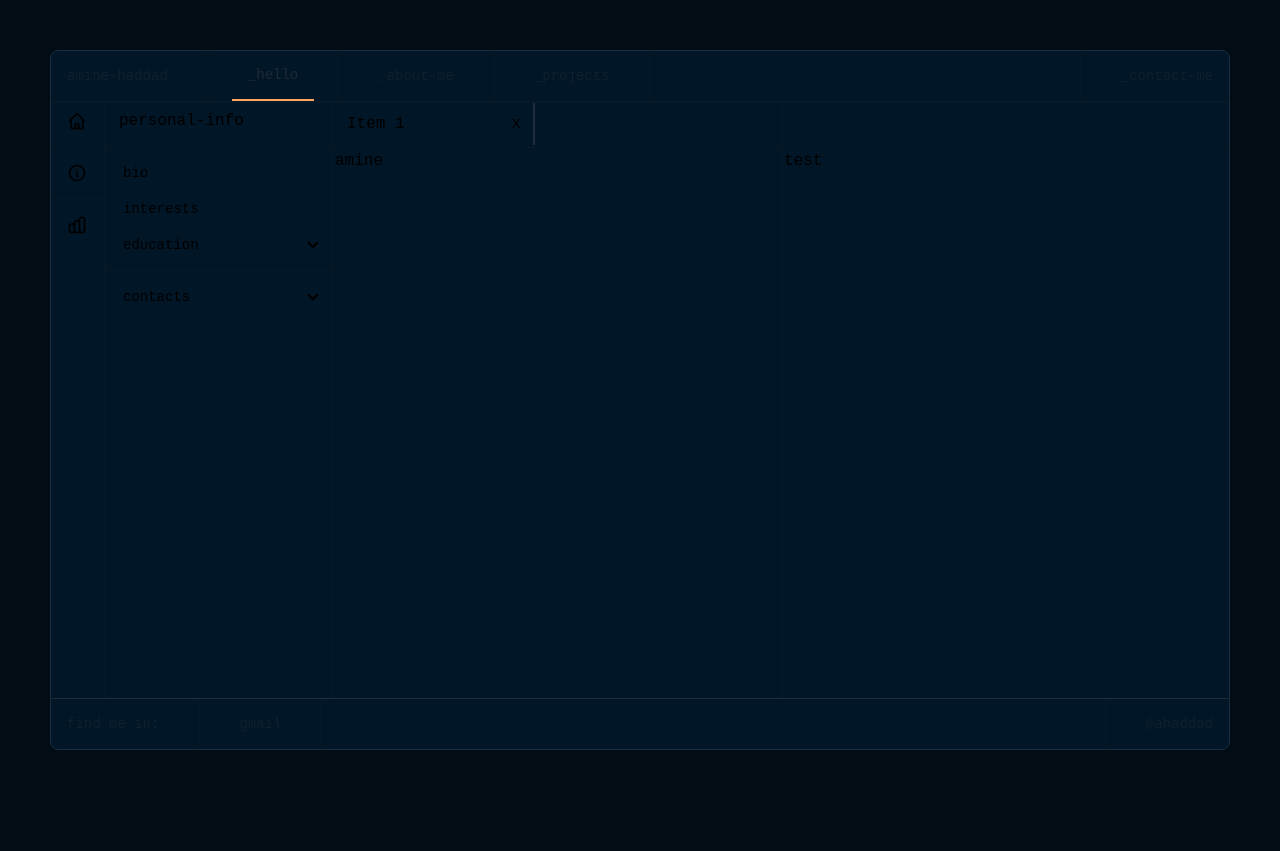
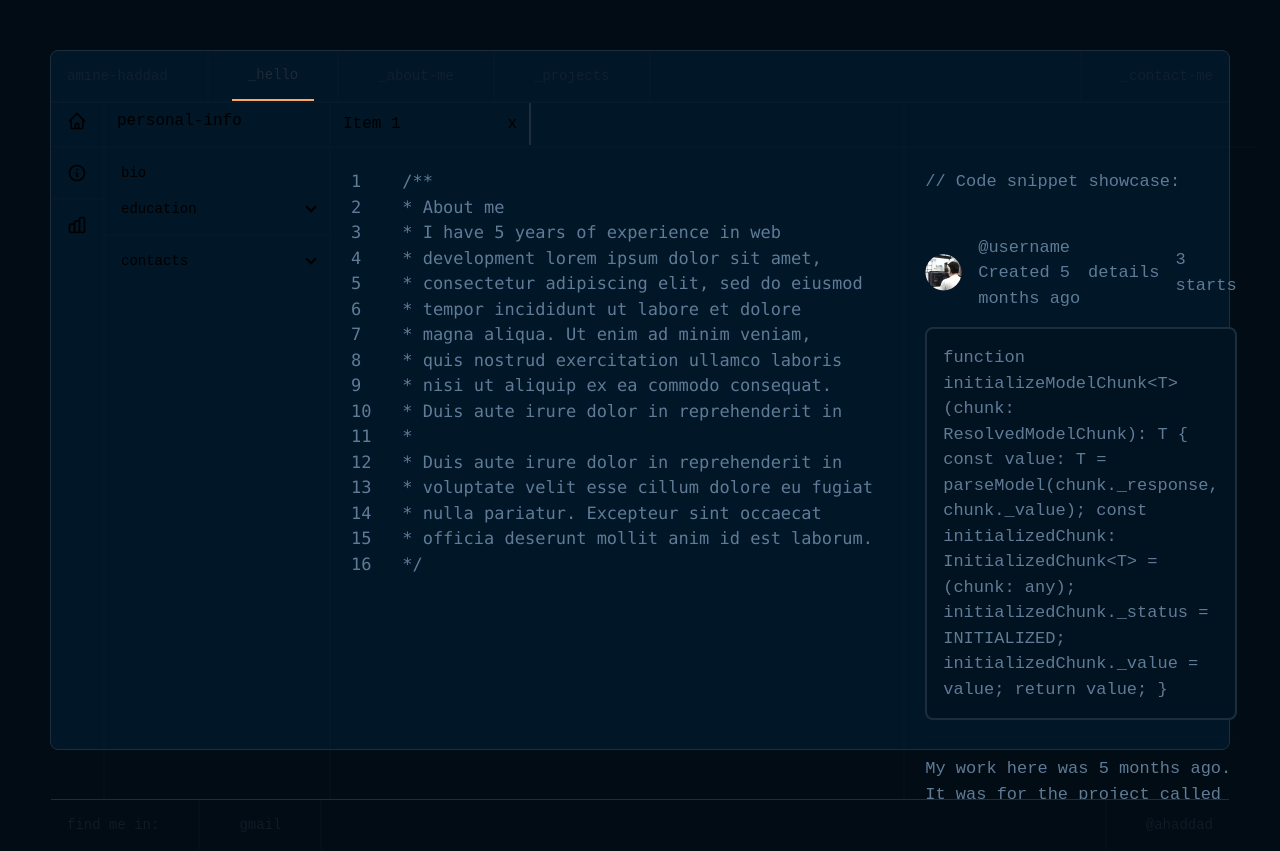
Before and after one commit to ahaddad98/portfolio, a Next.js app: page /aboutme/high-school in a window 1280 px wide. Before the commit the page ends 800 px from the top, so only its background shows below. Built offline with nearby package versions, Linux system fonts and the light colour scheme.

Commit message:
add high-school and fix scroll problem

```diff
--- a/app/aboutme/bio/Card.tsx
+++ b/app/aboutme/bio/Card.tsx
@@ -0,0 +1,39 @@
+import Image from "next/image";
+import React from "react";
+
+const CardSnippet = () => {
+    return <div className="mt-10">
+        <div className="mt-4 flex w-full items-center justify-between">
+            <div className="flex items-center justify-start gap-4">
+                <Image src={'/username.png'} alt="" width={50} height={50} />
+                <div>
+                    <div>
+                        @username
+                    </div>
+                    <div>
+                        Created 5 months ago
+                    </div>
+                </div>
+            </div>
+            <div className="flex items-center gap-4">
+                <div>
+                    details
+                </div>
+                <div>
+                    3 starts
+                </div>
+            </div>
+        </div>
+        <div className="mt-4 rounded-lg p-4 border-[2px] border-cadrborder bg-cardbg">
+            <p>
+                {'function initializeModelChunk<T>(chunk: ResolvedModelChunk): T { const value: T = parseModel(chunk._response, chunk._value); const initializedChunk: InitializedChunk<T> = (chunk: any); initializedChunk._status = INITIALIZED; initializedChunk._value = value; return value; }'}
+            </p>
+        </div>
+        <div className="w-full divider divider-vertical m-0 mt-4 mb-4 p-0 h-1"></div>
+        <div>
+            My work here was 5 months ago. It was for the project called “...”. Some other text can be placed here.
+        </div>
+    </div>
+}
+
+export default CardSnippet
--- a/app/aboutme/high-school/page.tsx
+++ b/app/aboutme/high-school/page.tsx
@@ -1,4 +1,5 @@
 import React from "react";
+import CardSnippet from "../bio/Card";
 
 const HightSchool = () => {
     return <React.Fragment>
@@ -8,8 +9,25 @@ const HightSchool = () => {
                 <a>x</a>
             </div>
             <div className="w-full divider divider-vertical m-0 mt-0 p-0 h-1"></div>
-            <div className="flex flex-1 overflow-y-scroll">
-                amine
+            <div className="flex flex-1 overflow-y-scroll p-5 text-[17px] text-mygray max-h-[660px]">
+                <pre>
+                    1    /** <br />
+                    2    * About me <br />
+                    3    * I have 5 years of еxperience in web <br />
+                    4    * development lorem ipsum dolor sit amet, <br />
+                    5    * consectetur adipiscing elit, sed do eiusmod <br />
+                    6    * tempor incididunt ut labore et dolore <br />
+                    7    * magna aliqua. Ut enim ad minim veniam, <br />
+                    8    * quis nostrud exercitation ullamco laboris <br />
+                    9    * nisi ut aliquip ex ea commodo consequat. <br />
+                    10   * Duis aute irure dolor in reprehenderit in <br />
+                    11   * <br />
+                    12   * Duis aute irure dolor in reprehenderit in <br />
+                    13   * voluptate velit esse cillum dolore eu fugiat <br />
+                    14   * nulla pariatur. Excepteur sint occaecat <br />
+                    15   * officia deserunt mollit anim id est laborum. <br />
+                    16   */
+                </pre>
             </div>
         </div>
         <div className="divider divider-horizontal m-0  p-0 w-1"></div>
@@ -17,8 +35,12 @@ const HightSchool = () => {
             <div className="h-[42px]">
             </div>
             <div className="w-full divider divider-vertical m-0 mt-0 p-0 h-1"></div>
-            <div className="flex flex-1 overflow-y-scroll">
-                test
+            <div className="flex flex-1 overflow-y-scroll p-5 max-h-[650px]">
+                <div className="text-[17px] text-mygray">
+                // Code snippet showcase:
+                <CardSnippet />
+                <CardSnippet />
+                </div>
             </div>
         </div>
     </React.Fragment>
--- a/app/aboutme/layout.tsx
+++ b/app/aboutme/layout.tsx
@@ -1,6 +1,6 @@
 import React from "react";
 import SideBar from "./sidebar";
-
+'use-client'
 const AboutMe = ({
     children,
 }: {
@@ -9,24 +9,6 @@ const AboutMe = ({
     return <div className="flex flex-1">
         <SideBar />
         {children}
-        {/* <div className="h-full flex-1 flex flex-col">
-            <div className="h-[42px] w-[200px] flex items-center justify-between pl-3 pr-3 border-r-2 border-r-bordercolor">
-                <a>Item 1</a>
-                <a>x</a>
-            </div>
-            <div className="w-full divider divider-vertical m-0 mt-0 p-0 h-1"></div>
-            <div className="flex flex-1 overflow-y-scroll">
-            </div>
-        </div>
-        <div className="divider divider-horizontal m-0  p-0 w-1"></div>
-        <div className="h-full flex-1 flex flex-col">
-            <div className="h-[42px]">
-            </div>
-            <div className="w-full divider divider-vertical m-0 mt-0 p-0 h-1"></div>
-            <div className="flex flex-1 overflow-y-scroll">
-                {children}
-            </div>
-        </div> */}
     </div>
 }
 export default AboutMe
--- a/app/aboutme/sidebar.tsx
+++ b/app/aboutme/sidebar.tsx
@@ -1,3 +1,4 @@
+import Link from "next/link";
 import React from "react";
 
 const SideBar = () => {
@@ -5,39 +6,39 @@ const SideBar = () => {
         <div className="h-full">
             <ul className="h-full  menu bg-base-200 rounded-box bg-transparent p-0">
                 <li>
-                    <a className="tooltip tooltip-right " data-tip="Home">
+                    <Link href={''} className="tooltip tooltip-right " data-tip="Home">
                         <svg xmlns="http://www.w3.org/2000/svg" className="h-5 w-5" fill="none" viewBox="0 0 24 24" stroke="currentColor"><path strokeLinecap="round" strokeLinejoin="round" strokeWidth="2" d="M3 12l2-2m0 0l7-7 7 7M5 10v10a1 1 0 001 1h3m10-11l2 2m-2-2v10a1 1 0 01-1 1h-3m-6 0a1 1 0 001-1v-4a1 1 0 011-1h2a1 1 0 011 1v4a1 1 0 001 1m-6 0h6" /></svg>
-                    </a>
+                    </Link>
                 </li>
                 <div className="divider divider-vertical m-0 mt-0 p-0"></div>
 
                 <li>
-                    <a className="tooltip tooltip-right " data-tip="Details">
+                    <Link href={''} className="tooltip tooltip-right " data-tip="Details">
                         <svg xmlns="http://www.w3.org/2000/svg" className="h-5 w-5" fill="none" viewBox="0 0 24 24" stroke="currentColor"><path strokeLinecap="round" strokeLinejoin="round" strokeWidth="2" d="M13 16h-1v-4h-1m1-4h.01M21 12a9 9 0 11-18 0 9 9 0 0118 0z" /></svg>
-                    </a>
+                    </Link>
                 </li>
                 <div className="divider divider-vertical m-0  p-0"></div>
 
                 <li>
-                    <a className="tooltip tooltip-right " data-tip="Stats">
+                    <Link href={''} className="tooltip tooltip-right " data-tip="Stats">
                         <svg xmlns="http://www.w3.org/2000/svg" className="h-5 w-5" fill="none" viewBox="0 0 24 24" stroke="currentColor"><path strokeLinecap="round" strokeLinejoin="round" strokeWidth="2" d="M9 19v-6a2 2 0 00-2-2H5a2 2 0 00-2 2v6a2 2 0 002 2h2a2 2 0 002-2zm0 0V9a2 2 0 012-2h2a2 2 0 012 2v10m-6 0a2 2 0 002 2h2a2 2 0 002-2m0 0V5a2 2 0 012-2h2a2 2 0 012 2v14a2 2 0 01-2 2h-2a2 2 0 01-2-2z" /></svg>
-                    </a>
+                    </Link>
                 </li>
             </ul>
         </div>
         <div className="divider divider-horizontal m-0  p-0 w-1"></div>
         <div h-full>
-            <div className="h-9 flex items-center pl-3"><a>personal-info</a></div>
+            <div className="h-9 flex items-center pl-3"><Link href={''}>personal-info</Link></div>
             <div className="w-full divider divider-vertical m-0 mt-0 p-0"></div>
             <ul className="h-full menu bg-base-200 w-56 rounded-box bg-transparent p-0">
-                <li className=""><a>bio</a></li>
-                <li className=""><a>interests</a></li>
+                <li className=""><Link href={'/aboutme/bio'}>bio</Link></li>
+                {/* <li className=""><Link href={''}>interests</Link></li> */}
                 <li className="">
                     <details >
                         <summary>education</summary>
                         <ul>
-                            <li className=""><a>high-school</a></li>
-                            <li className=""><a>university</a></li>
+                            <li className=""><Link href={'/aboutme/high-school'}>high-school</Link></li>
+                            <li className=""><Link href={'/aboutme/university'}>university</Link></li>
                         </ul>
                     </details>
                 </li>
@@ -46,8 +47,8 @@ const SideBar = () => {
                     <details >
                         <summary>contacts</summary>
                         <ul>
-                            <li className=""><a>user@gmail.com</a></li>
-                            <li className=""><a>+3598246359</a></li>
+                            <li className=""><Link href={''}>user@gmail.com</Link></li>
+                            <li className=""><Link href={''}>+3598246359</Link></li>
                         </ul>
                     </details>
                 </li>
--- a/app/aboutme/university/page.tsx
+++ b/app/aboutme/university/page.tsx
@@ -1,4 +1,6 @@
+
 import React from "react";
+import CardSnippet from "../bio/Card";
 
 const University = () => {
     return <React.Fragment>
@@ -8,8 +10,25 @@ const University = () => {
                 <a>x</a>
             </div>
             <div className="w-full divider divider-vertical m-0 mt-0 p-0 h-1"></div>
-            <div className="flex flex-1 overflow-y-scroll">
-                amine
+            <div className="flex flex-1 overflow-y-scroll p-5 text-[17px] text-mygray max-h-[660px]">
+                <pre>
+                    1    /** <br />
+                    2    * About me <br />
+                    3    * I have 5 years of еxperience in web <br />
+                    4    * development lorem ipsum dolor sit amet, <br />
+                    5    * consectetur adipiscing elit, sed do eiusmod <br />
+                    6    * tempor incididunt ut labore et dolore <br />
+                    7    * magna aliqua. Ut enim ad minim veniam, <br />
+                    8    * quis nostrud exercitation ullamco laboris <br />
+                    9    * nisi ut aliquip ex ea commodo consequat. <br />
+                    10   * Duis aute irure dolor in reprehenderit in <br />
+                    11   * <br />
+                    12   * Duis aute irure dolor in reprehenderit in <br />
+                    13   * voluptate velit esse cillum dolore eu fugiat <br />
+                    14   * nulla pariatur. Excepteur sint occaecat <br />
+                    15   * officia deserunt mollit anim id est laborum. <br />
+                    16   */
+                </pre>
             </div>
         </div>
         <div className="divider divider-horizontal m-0  p-0 w-1"></div>
@@ -17,8 +36,12 @@ const University = () => {
             <div className="h-[42px]">
             </div>
             <div className="w-full divider divider-vertical m-0 mt-0 p-0 h-1"></div>
-            <div className="flex flex-1 overflow-y-scroll">
-                test
+            <div className="flex flex-1 overflow-y-scroll p-5 max-h-[650px]">
+                <div className="text-[17px] text-mygray">
+                // Code snippet showcase:
+                <CardSnippet />
+                <CardSnippet />
+                </div>
             </div>
         </div>
     </React.Fragment>
--- a/tailwind.config.js
+++ b/tailwind.config.js
@@ -12,7 +12,9 @@ module.exports = {
       myblue: '#4D5BCE',
       mygray: '#607B96',
       mygreen: 'rgba(67, 217, 173, 1)',
-      bordercolor: '#1E2D3D'
+      bordercolor: '#1E2D3D',
+      cardbg: '#011221',
+      cadrborder: '#1E2D3D',
     },
     extend: {
       backgroundImage: {
```
Also changed, not shown: app/aboutme/bio/page.tsx (+5 -2 lines), public/username.png (added), 1 other file (tests, documents, lock files or other folders).
